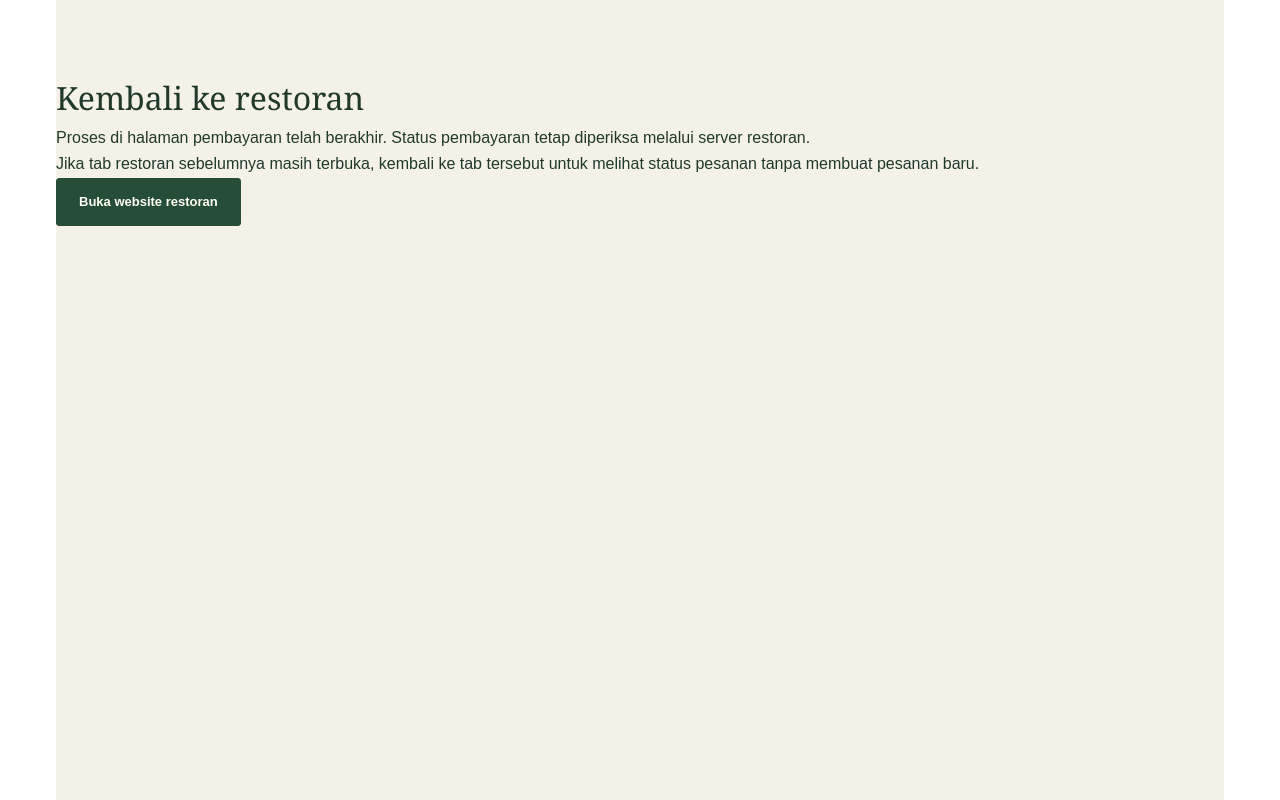
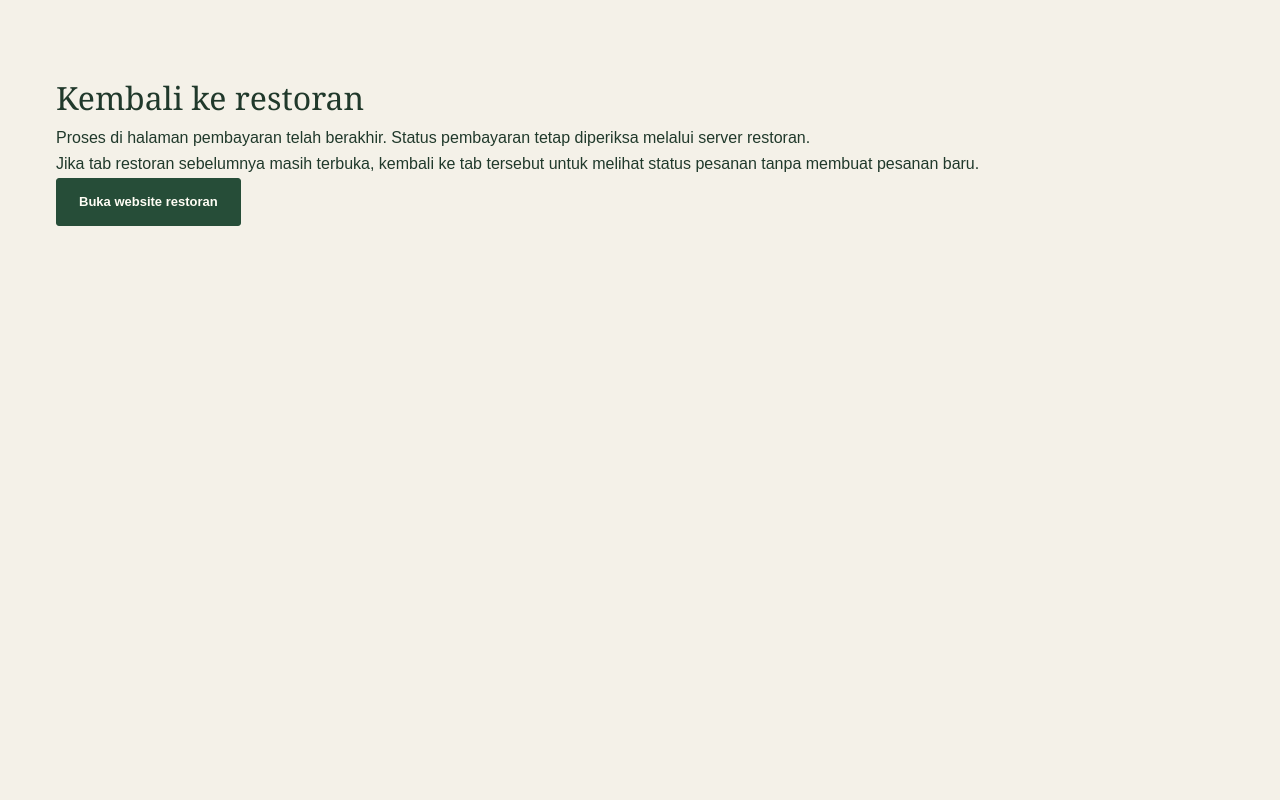
Before and after one commit to wisnufadhillah/Restaurant-Mulit-Tenant, a Next.js app in the folder apps/web/: page /payment/return in a window 1280 px wide. Built offline with nearby package versions, Linux system fonts and the light colour scheme.

Commit message:
Fix full-width payment return background

```diff
--- a/apps/web/app/payment/return/page.tsx
+++ b/apps/web/app/payment/return/page.tsx
@@ -1,8 +1,10 @@
 export default function PaymentReturnPage() {
-  return <main className="senja-site senja-shell senja-section">
+  return <main className="senja-site">
+    <div className="senja-shell senja-section">
     <h1>Kembali ke restoran</h1>
     <p>Proses di halaman pembayaran telah berakhir. Status pembayaran tetap diperiksa melalui server restoran.</p>
     <p>Jika tab restoran sebelumnya masih terbuka, kembali ke tab tersebut untuk melihat status pesanan tanpa membuat pesanan baru.</p>
     <a className="senja-button" href="/">Buka website restoran</a>
+    </div>
   </main>;
 }
```
